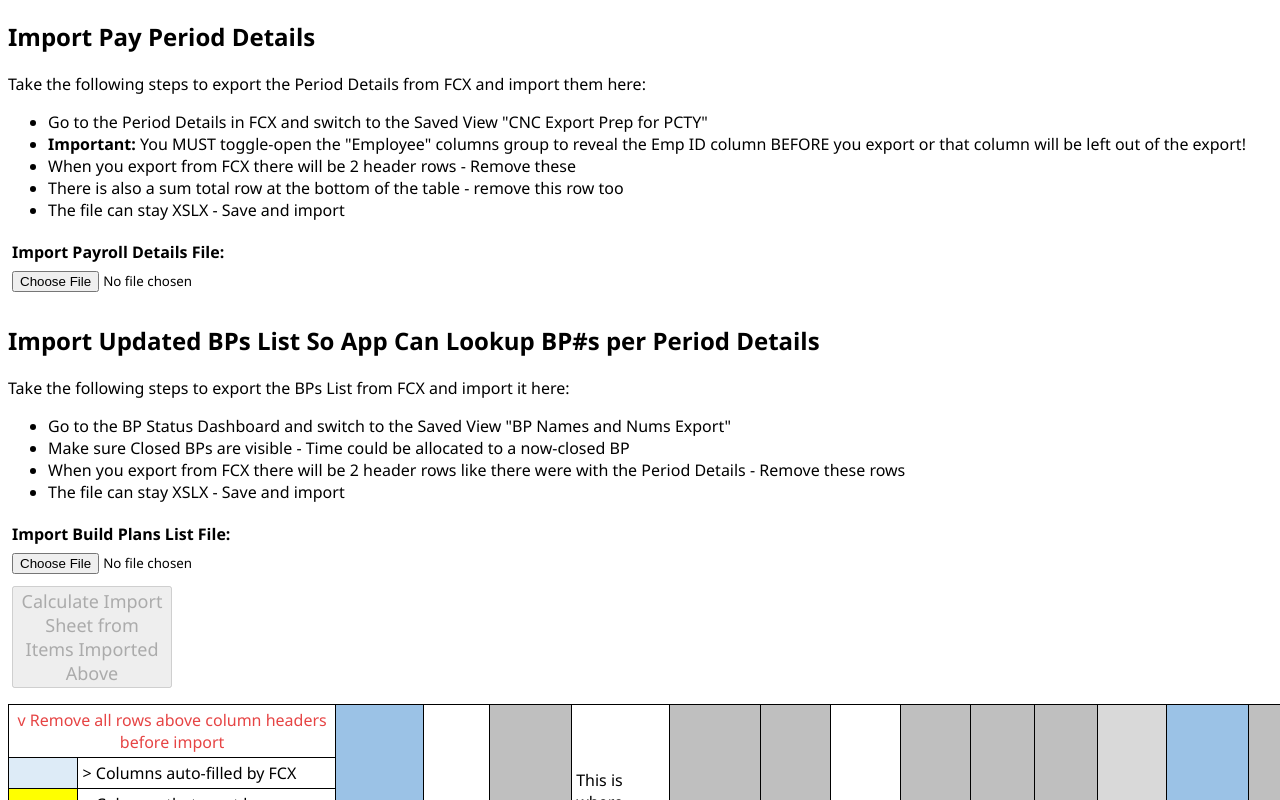
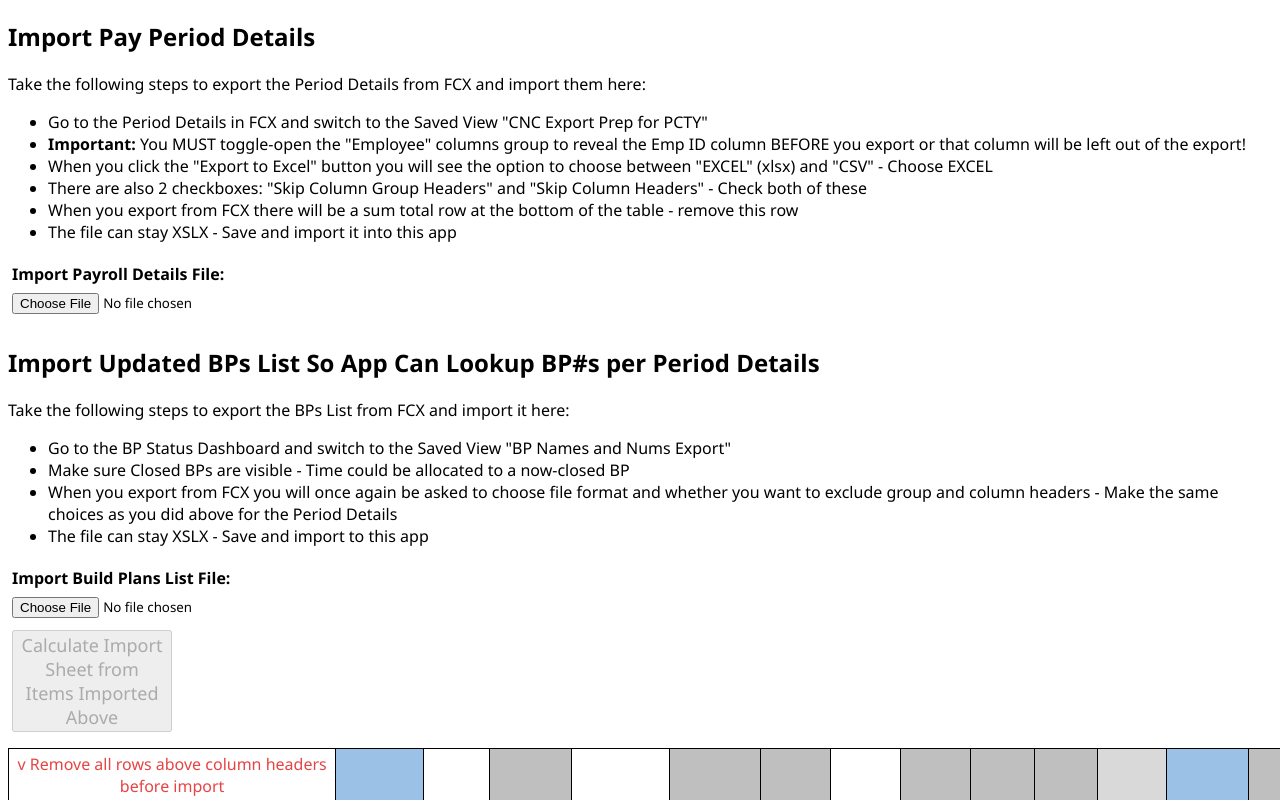
Before and after one commit to masterchinchilla/cnc_pcty_fcx_export_converter, a React (Vite) app in the folder cnc_pcty_fcx_export_converter/: page / in a window 1280 px wide. Shown: the top 800 px of the page. Built offline with nearby package versions, Linux system fonts and the light colour scheme.

Commit message:
Improved instructions

```diff
--- a/cnc_pcty_fcx_export_converter/src/App.jsx
+++ b/cnc_pcty_fcx_export_converter/src/App.jsx
@@ -195,14 +195,13 @@ function App() {
             Export Prep for PCTY"
           </li>
           <li><span className={`boldText`}>{`Important: `}</span>You MUST toggle-open the "Employee" columns group to reveal the Emp ID column BEFORE you export or that column will be left out of the export!</li>
+          <li>{`When you click the "Export to Excel" button you will see the option to choose between "EXCEL" (xlsx) and "CSV" - Choose EXCEL`}</li>
+          <li>There are also 2 checkboxes: "Skip Column Group Headers" and "Skip Column Headers" - Check both of these</li>
           <li>
-            When you export from FCX there will be 2 header rows - Remove these
+            When you export from FCX there will be a sum total row at the bottom of the table - remove
+            this row
           </li>
-          <li>
-            There is also a sum total row at the bottom of the table - remove
-            this row too
-          </li>
-          <li>The file can stay XSLX - Save and import</li>
+          <li>The file can stay XSLX - Save and import it into this app</li>
         </ul>
         <div className={`formGroup`}>
           <label>Import Payroll Details File:</label>
@@ -231,10 +230,9 @@ function App() {
             now-closed BP
           </li>
           <li>
-            When you export from FCX there will be 2 header rows like there were
-            with the Period Details - Remove these rows
+            {`When you export from FCX you will once again be asked to choose file format and whether you want to exclude group and column headers - Make the same choices as you did above for the Period Details`}
           </li>
-          <li>The file can stay XSLX - Save and import</li>
+          <li>The file can stay XSLX - Save and import to this app</li>
         </ul>
         <div className={`formGroup`}>
           <label>Import Build Plans List File:</label>
```
